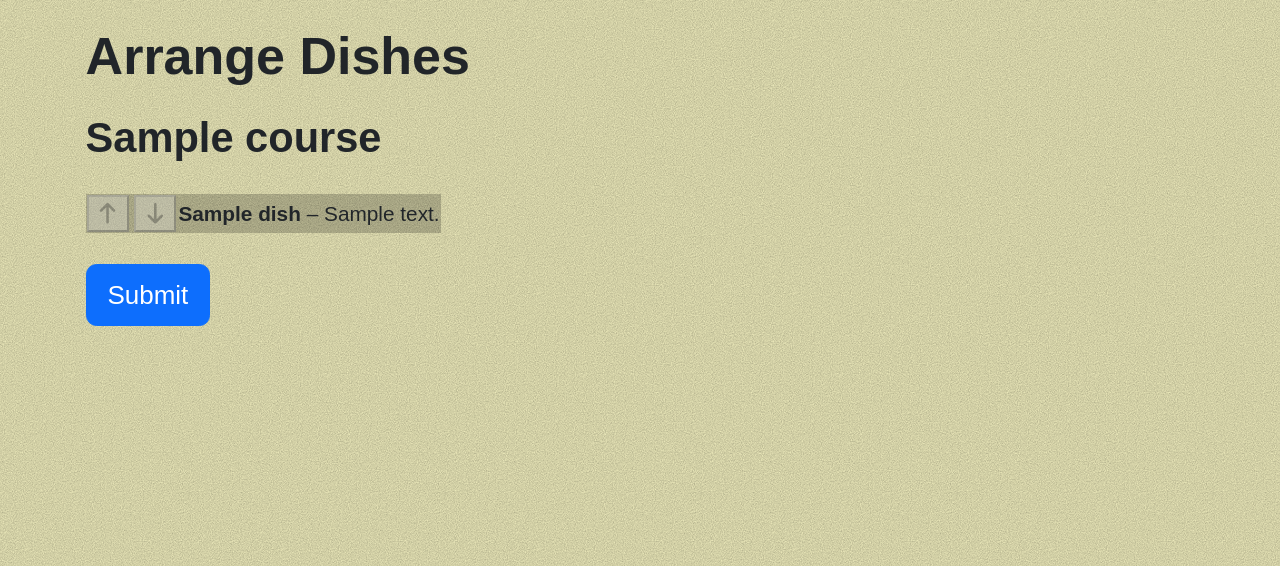
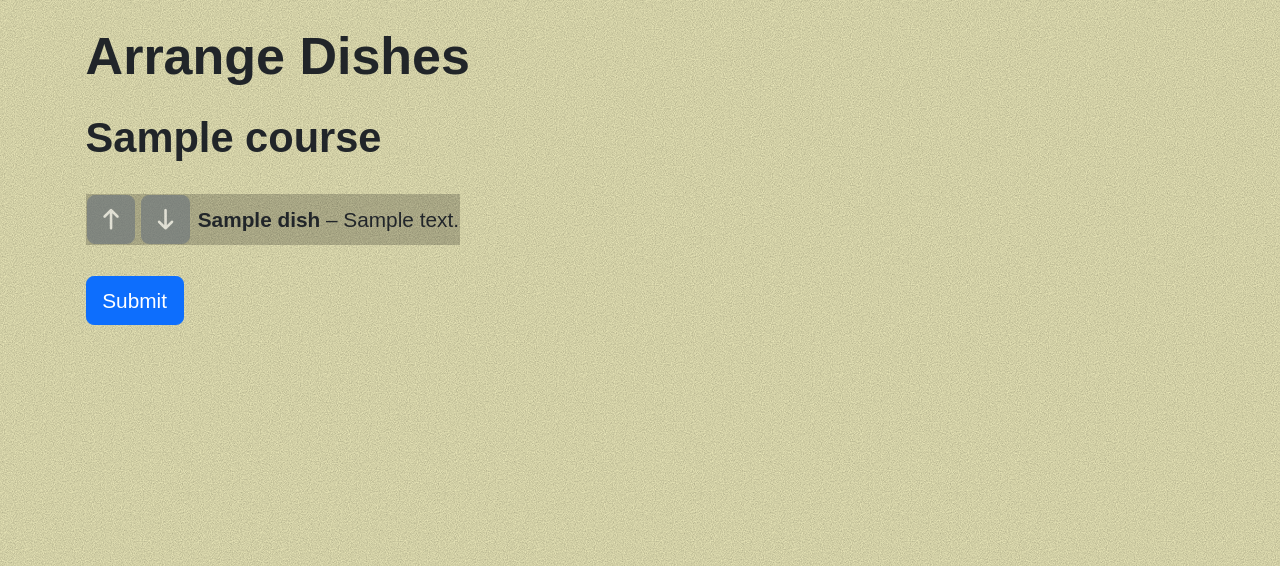
Before and after one commit to ctr-code/heart-of-ruritania, a Django app: template menu/templates/menu/arrange_dishes.html in a window 1280 px wide. Shown: the part 74-640 px from the top of the page. Run offline with Django 5.2, Linux system fonts and the light colour scheme; the template is opened without the code that fills it: most values are stand-ins (such as "Sample title", 1, 10 or a date in 2020); some libraries are stand-ins or nearby versions; some web fonts are replaced.

Commit message:
Bootstrapify the menu arrange up/down buttons

```diff
--- a/menu/templates/menu/arrange_dishes.html
+++ b/menu/templates/menu/arrange_dishes.html
@@ -17,9 +17,10 @@
                         {% for dish in course.dishes.all %}
                         <tr{% if not dish.active %} class="menu-disabled"{% endif %}>
                             <td class="d-flex">
-                                <button class="menu-arrange-up" disabled><i class="fas fa-arrow-up"></i></button>
+                                <button class="menu-arrange-up menu-arrow btn btn-secondary" disabled><i class="fas fa-arrow-up"></i></button>
                                 <span>&nbsp;</span>
-                                <button class="menu-arrange-down" disabled><i class="fas fa-arrow-down"></i></button>
+                                <button class="menu-arrange-down menu-arrow btn btn-secondary" disabled><i class="fas fa-arrow-down"></i></button>
+                                <span>&nbsp;</span>
                             </td>
                             <td>
                                 <input type="hidden" name="dish_{{ dish.id}}" value="{{ dish.order }}">
@@ -29,7 +30,7 @@
                         {% endfor %}
                     </table>
                     {% csrf_token %}
-                    <button id="submitButton" type="submit" class="btn btn-primary btn-lg">Submit</button>
+                    <button id="submitButton" type="submit" class="btn btn-primary">Submit</button>
                 </form>
             </div>
         </div>
--- a/static/css/style.css
+++ b/static/css/style.css
@@ -77,6 +77,11 @@ main {
 
 .menu-disabled {
     background-color: rgba(0, 0, 0, 0.2);
+}
+
+.menu-arrow {
+    padding-left: .5em;
+    padding-right: .5em;
 }
 
 /* Opening hours */
```
